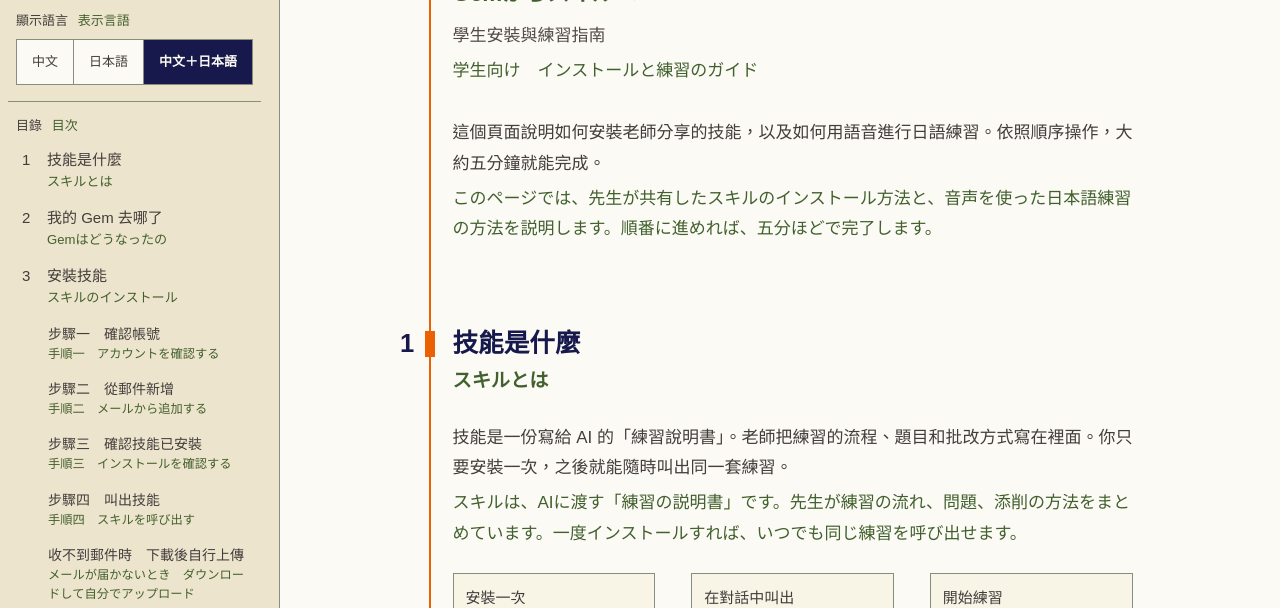
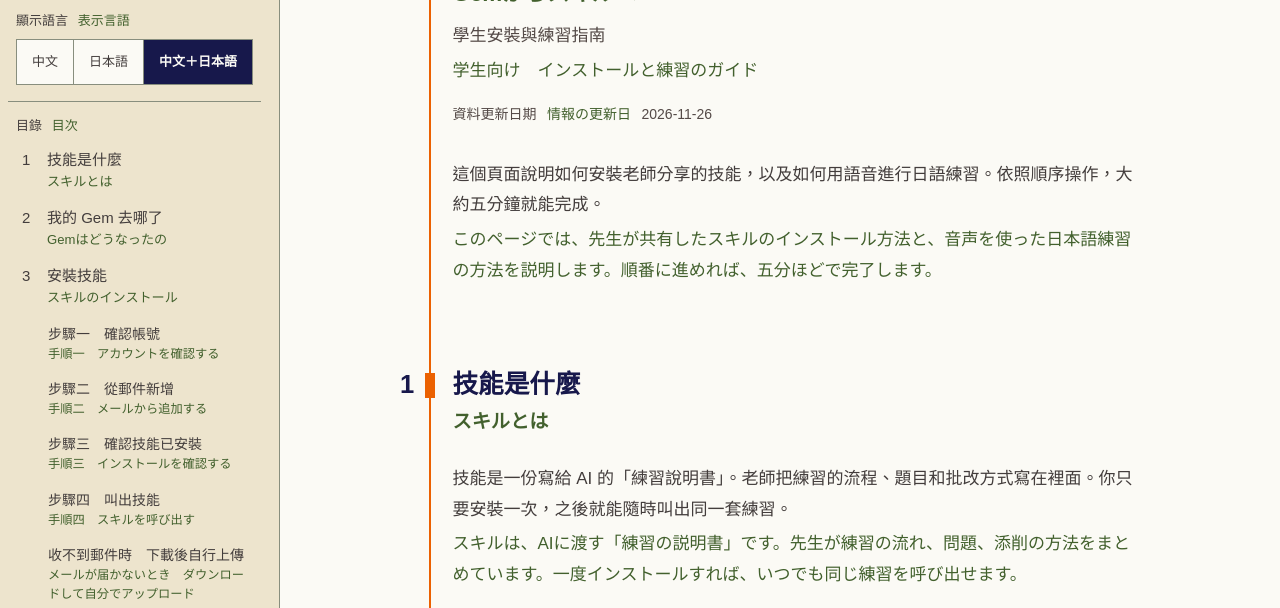
Before and after one commit to SomniaLiao/how-to-skill-guide, a plain HTML site: page index.html in a window 1280 px wide. Shown: the part 134-742 px from the top of the page. Drawn offline with Linux system fonts and the light colour scheme.

Commit message:
ui: 資料更新日期移到頁首簡介之前

```diff
--- a/assets/css/base.css
+++ b/assets/css/base.css
@@ -143,17 +143,15 @@ html[data-lang-mode="both"] .skip-link .t-ja { color: inherit; }
 }
 .page-title .t-ja { font-size: 0.7em; }
 .page-subtitle { margin-top: 0.75rem; color: var(--color-kurotsurubami); }
-.page-intro { margin-top: 2rem; }
-
-.page-footer {
-  margin-top: 4rem;
-  padding-top: 1rem;
-  border-top: 1px solid var(--color-rikyu);
+.page-updated {
+  margin: 1rem 0 0;
   color: var(--color-kurotsurubami);
   font-size: 0.875rem;
 }
+/* 雙語模式時中日文排在同一行，後面接日期 */
+.page-updated .t { display: inline; margin-right: 0.75em; }
 
-.page-footer .t { display: inline; margin-right: 0.75em; }
+.page-intro { margin-top: 2rem; }
 
 /* ---------- 章與小節 ---------- */
 .chapter { margin-top: 5rem; }
--- a/assets/js/main.js
+++ b/assets/js/main.js
@@ -37,6 +37,13 @@ function renderHeader(strings, subtitle) {
 }
 
 function renderContent(content, context) {
+  // 更新日期放在頁首，讀者一開始就能判斷內容新不新（D-36）
+  const updated = document.createElement('p');
+  updated.className = 'page-updated';
+  appendBilingual(updated, context.strings['UI-12']);
+  updated.append(content.updated);
+  article.append(updated);
+
   const intro = document.createElement('div');
   intro.className = 'page-intro';
   intro.append(renderBlocks(content.intro, context));
@@ -45,12 +52,6 @@ function renderContent(content, context) {
   content.chapters.forEach((chapter, index) => {
     article.append(renderChapter(chapter, index + 1, context));
   });
-
-  const footer = document.createElement('footer');
-  footer.className = 'page-footer';
-  appendBilingual(footer, context.strings['UI-12']);
-  footer.append(content.updated);
-  article.append(footer);
 }
 
 // 目錄直接由內容產生，不另外維護
```
